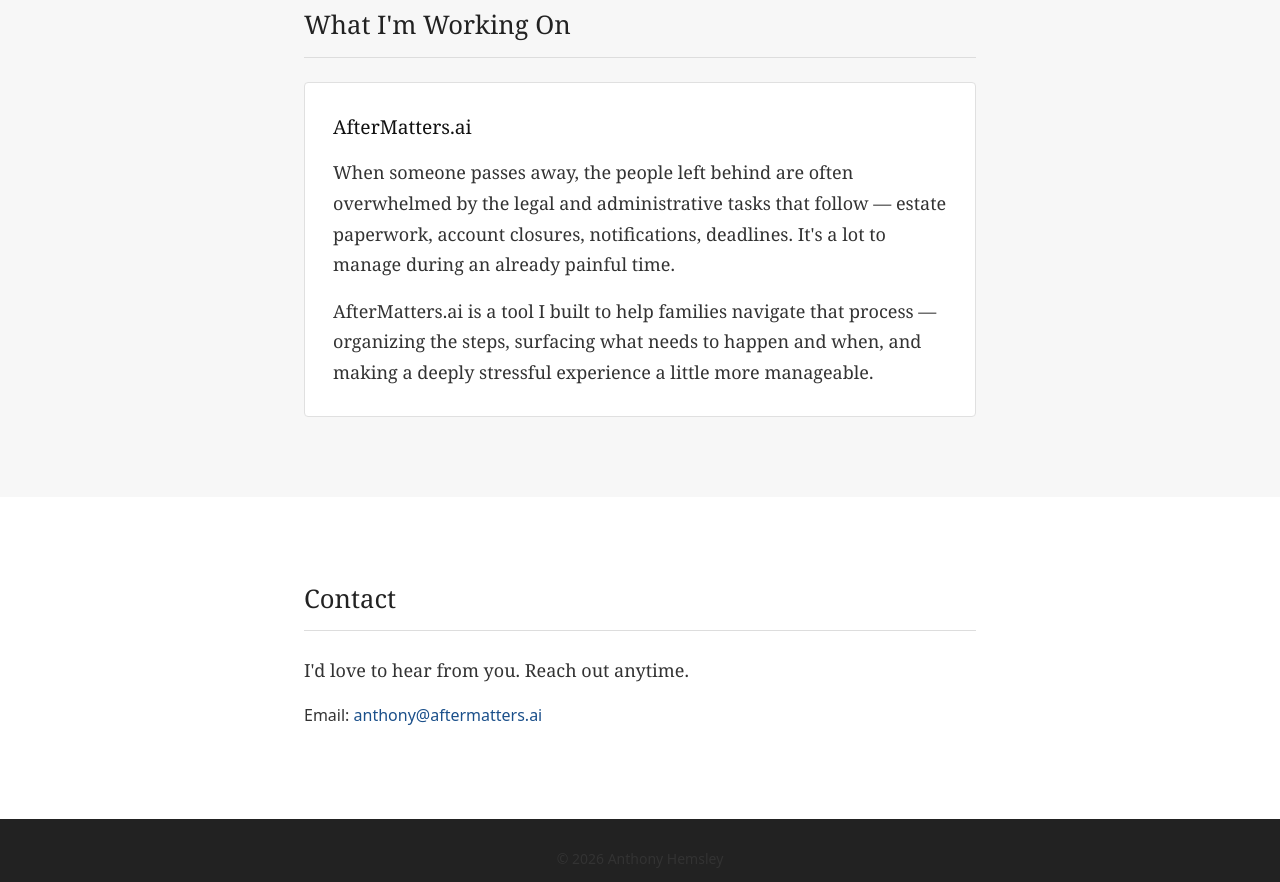
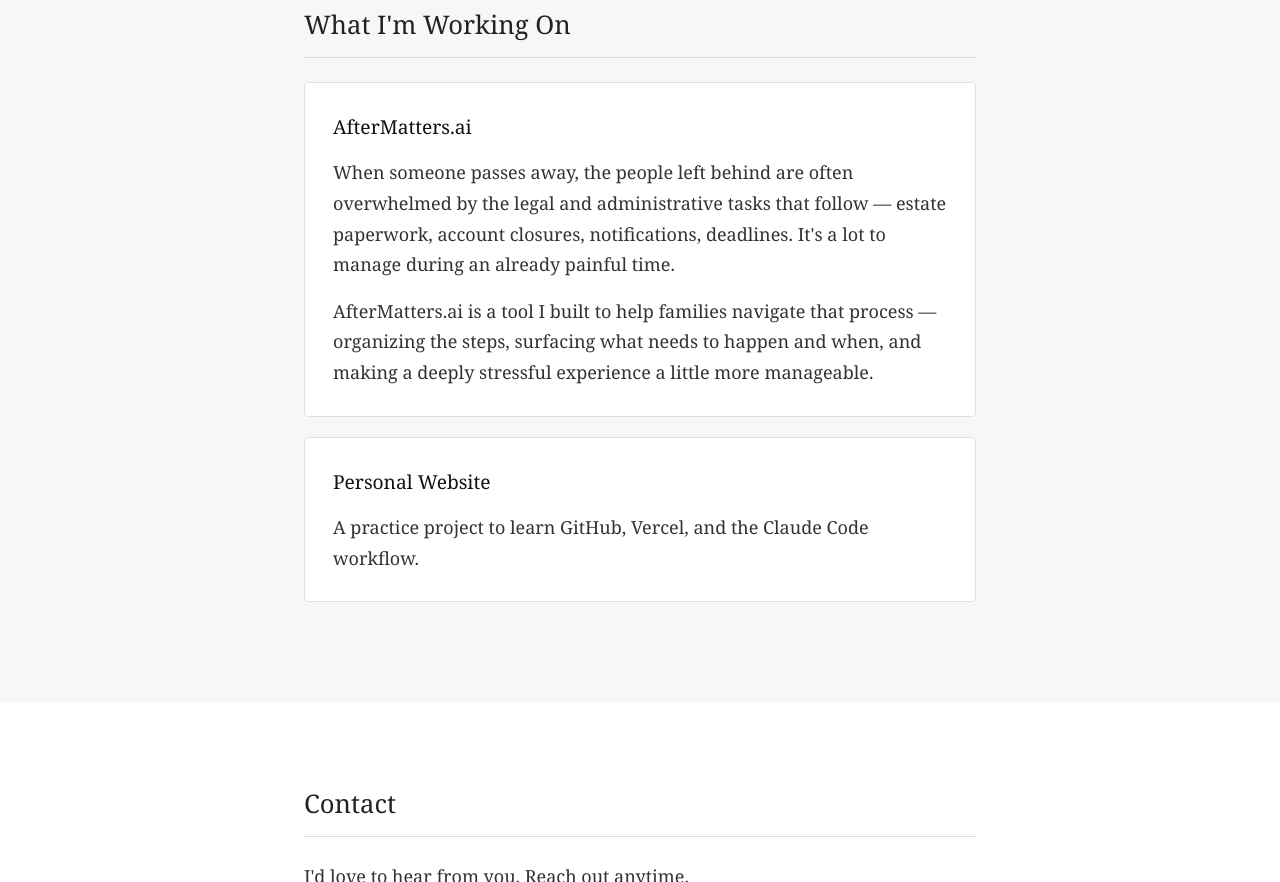
Before and after one commit to ashemsley-aftermatters/anthony-website, a plain HTML site: page index.html in a window 1280 px wide. Shown: the part 1073-1955 px from the top of the page. Drawn offline with Linux system fonts and the light colour scheme.

Commit message:
Add personal website to projects list

```diff
--- a/index.html
+++ b/index.html
@@ -61,6 +61,10 @@
           AfterMatters.ai is a tool I built to help families navigate that process — organizing the steps, surfacing what needs to happen and when, and making a deeply stressful experience a little more manageable.
         </p>
       </div>
+      <div class="project-card">
+        <h3>Personal Website</h3>
+        <p>A practice project to learn GitHub, Vercel, and the Claude Code workflow.</p>
+      </div>
     </div>
   </section>
 
--- a/style.css
+++ b/style.css
@@ -111,6 +111,7 @@
   border: 1px solid #e0e0e0;
   border-radius: 4px;
   padding: 28px;
+  margin-bottom: 20px;
 }
 
 .project-card h3 {
```
